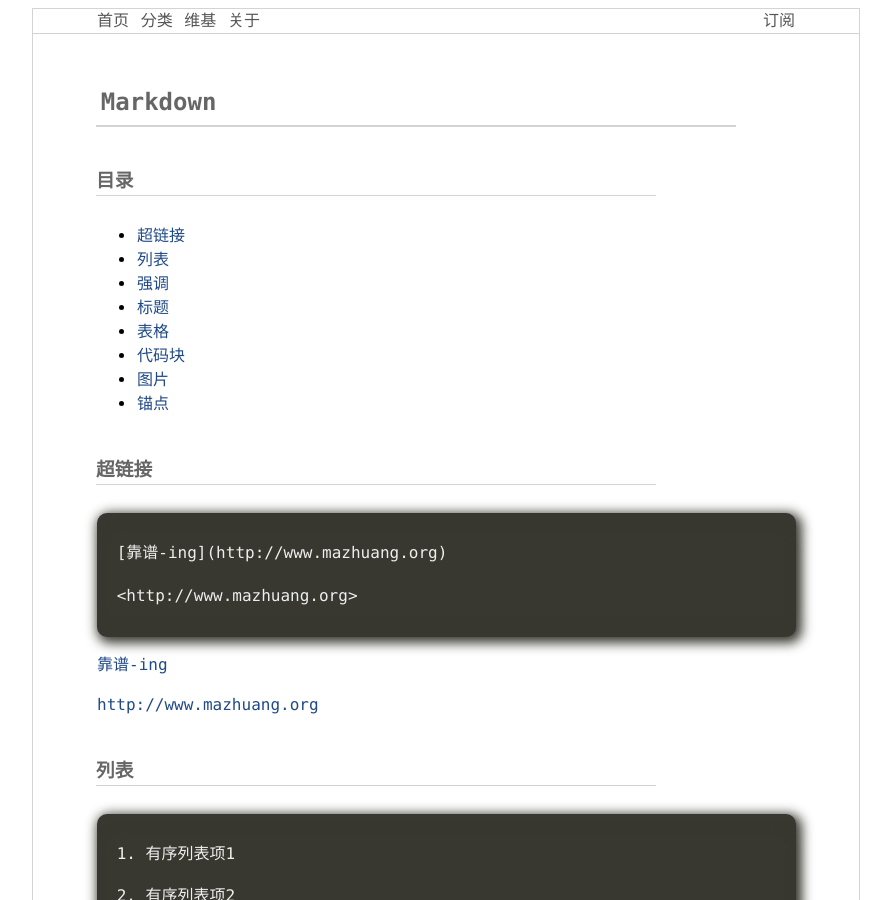
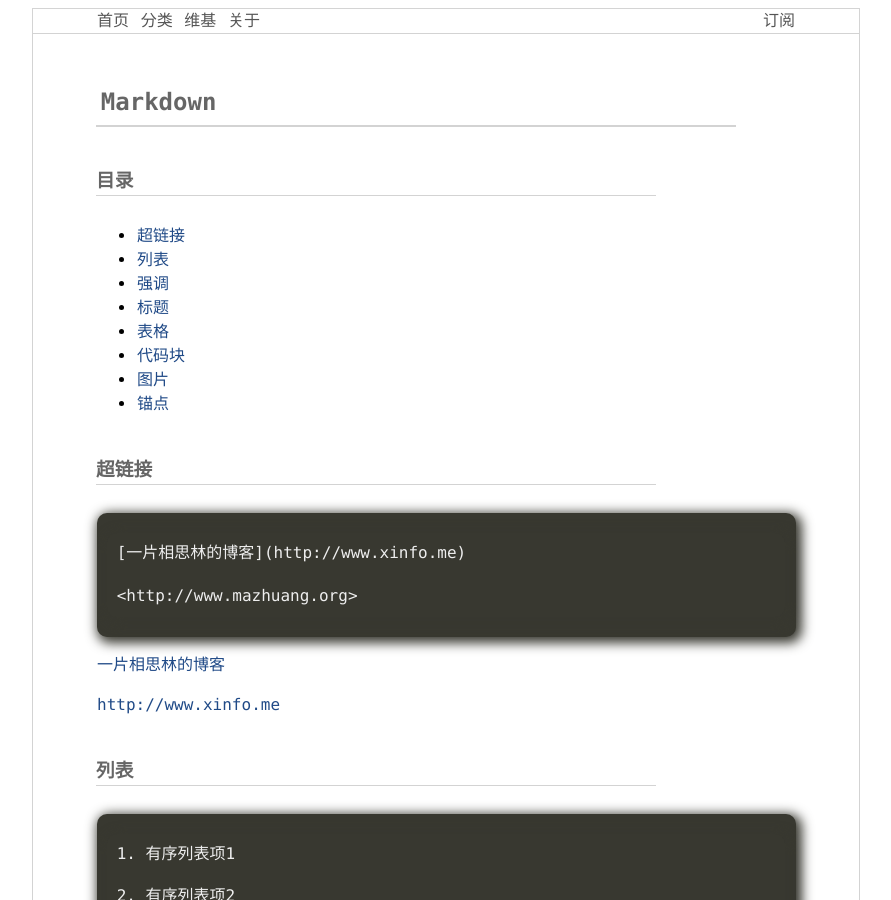
Before and after one commit to huligong1234/huligong1234.github.io, a Jekyll site: the page built from _wiki/markdown.md, in a window 1280 px wide and 900 px high. Shown: the whole window, without its empty margins (194-1085 px from the left). Built offline with Jekyll 4.4.1, drawn with Linux system fonts in a browser that asks for light colours; Markdown is read by kramdown in place of the engine named in the settings.

Commit message:
markdown conent modify commit

````diff
--- a/_wiki/markdown.md
+++ b/_wiki/markdown.md
@@ -20,14 +20,14 @@ keywords: Markdown
 ###超链接
 
 ```
-[靠谱-ing](http://www.mazhuang.org)
+[一片相思林的博客](http://www.xinfo.me)
 
 <http://www.mazhuang.org>
 ```
 
-[靠谱-ing](http://www.mazhuang.org)
+[一片相思林的博客](http://www.xinfo.me)
 
-<http://www.mazhuang.org>
+<http://www.xinfo.me>
 
 ###列表
 
````
